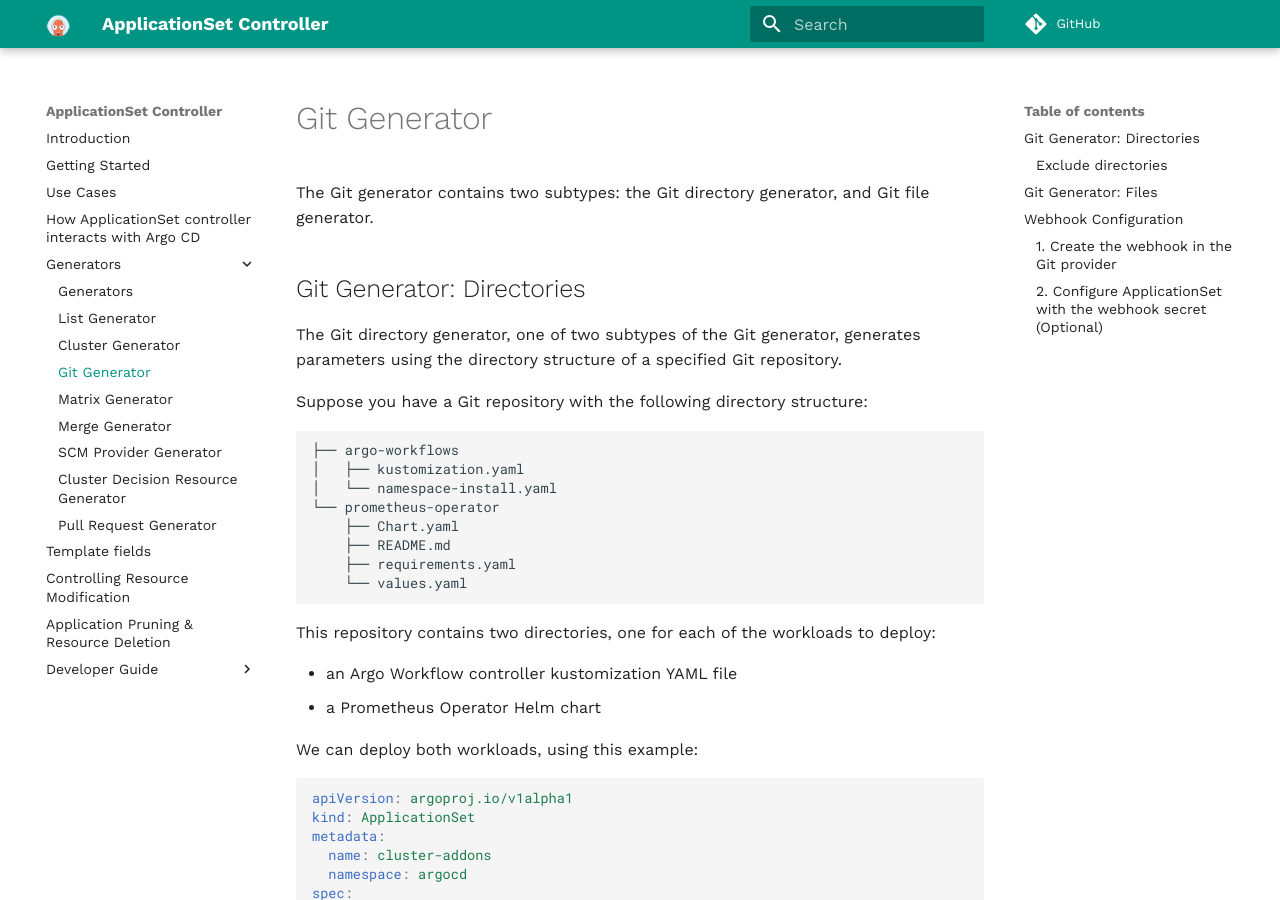
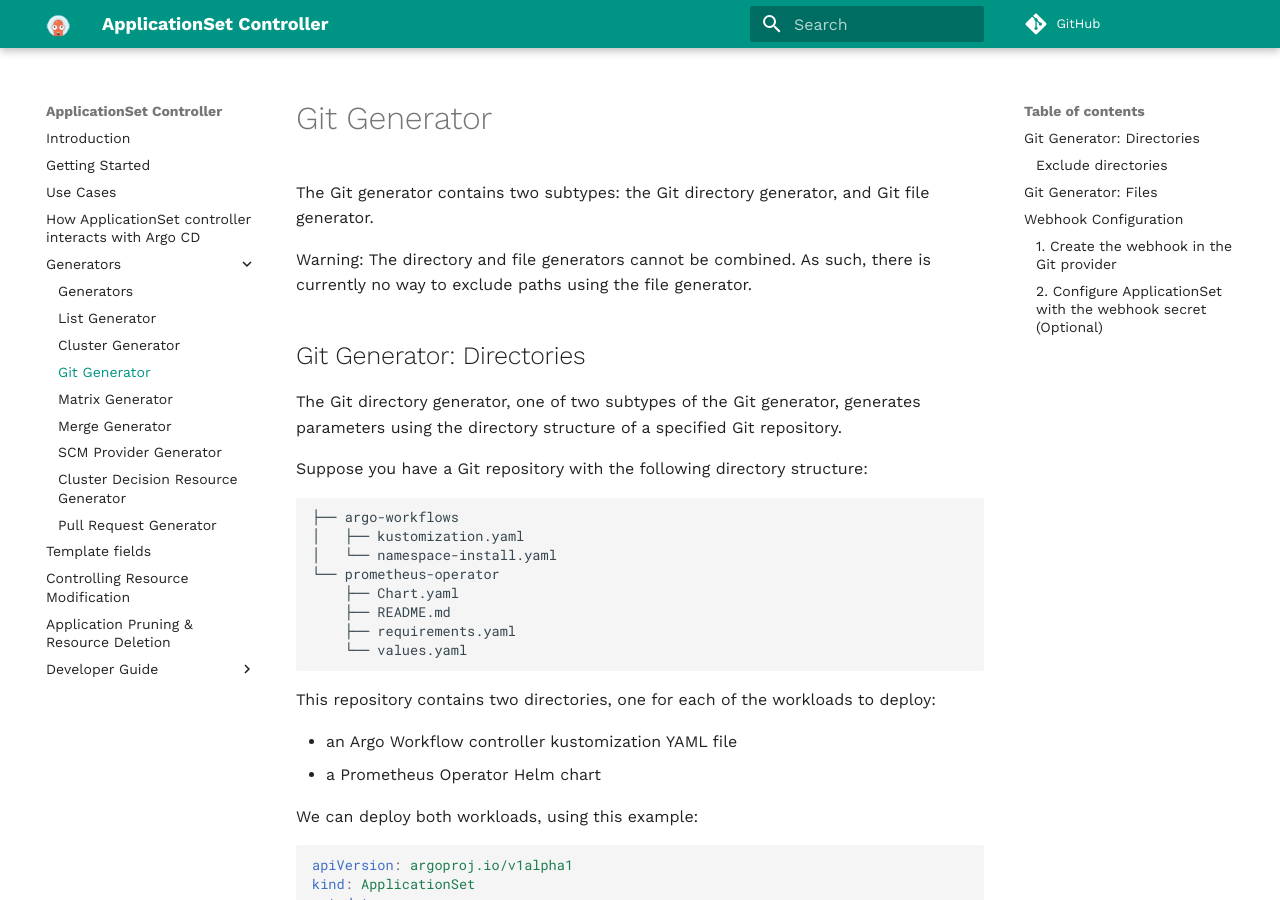
Before and after one commit to argoproj/applicationset, an MkDocs documentation site: the page built from docs/Generators-Git.md, in a window 1280 px wide and 900 px high. Built offline with MkDocs 1.6.1 and Material for MkDocs 9.7.7, drawn with Linux system fonts in a browser that asks for light colours; comment, search, counter and statistics services are not loaded.

Commit message:
add warning to git generators doc
this makes it clear that the two generator sub-types cannot be used together

Signed-off-by: krisdock <kris.dockery@dutchie.com>

```diff
--- a/docs/Generators-Git.md
+++ b/docs/Generators-Git.md
@@ -1,6 +1,8 @@
 # Git Generator
 
 The Git generator contains two subtypes: the Git directory generator, and Git file generator.
+
+Warning: The directory and file generators cannot be combined. As such, there is currently no way to exclude paths using the file generator.
 
 ## Git Generator: Directories
 
```
